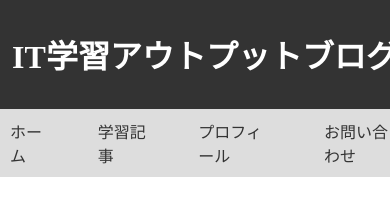
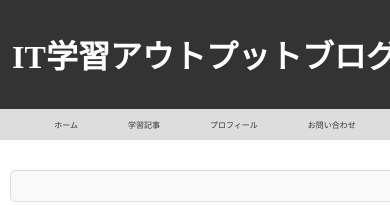
Before and after one commit to yuich-r/react_app, a React (Create React App) app: page / in a window 390 px wide. Shown: the top 205 px of the page. Built offline with nearby package versions, Linux system fonts and the light colour scheme; no server answers.

Commit message:
レスポンシブ対応12

```diff
--- a/src/components/css/Navigation.css
+++ b/src/components/css/Navigation.css
@@ -29,4 +29,11 @@
   }
 }
 
-@media (max-width: 768px) {}
+@media (max-width: 768px) {
+  .header-navigation {
+    li {
+      font-size: 0.5rem;
+    }
+  }
+
+}
```
